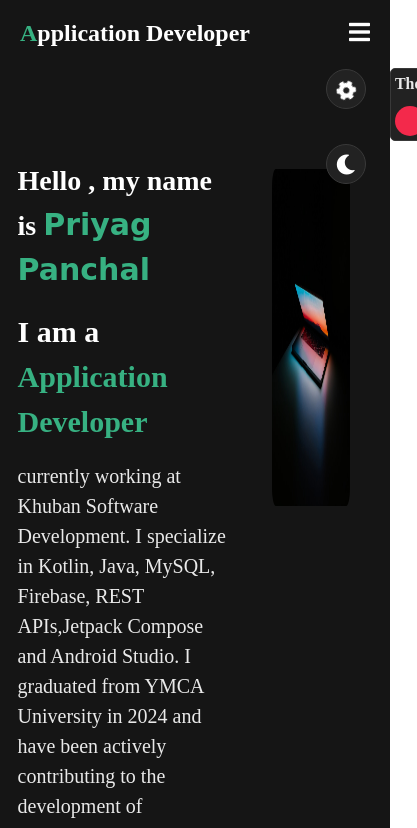
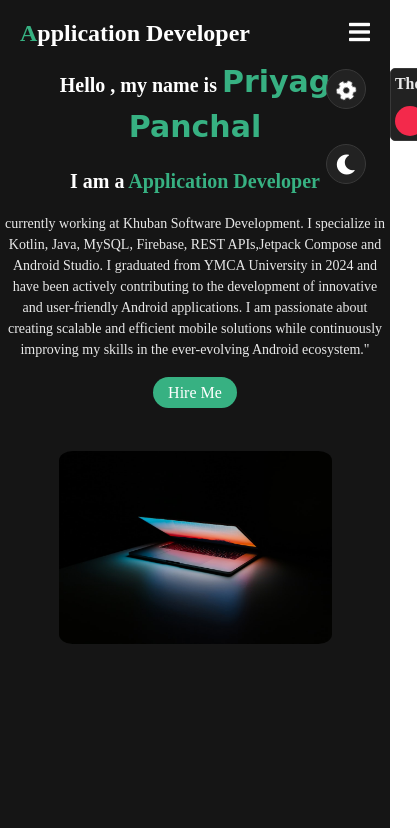
Before and after one commit to priyag2167/portfolio, a plain HTML site: page index.html in a window 390 px wide. Shown: the top 828 px of the page, 417 px wide, since content can reach past the window. Drawn offline with Linux system fonts and the light colour scheme; a web font is replaced by a local one.

Commit message:
responsive

```diff
--- a/style.css
+++ b/style.css
@@ -345,68 +345,123 @@ box-shadow: 0 0 20px rgba(48 , 46 , 77 ,0.15);
 }
 
 /* Home */
-.homeinfo{
+/* General container and layout styles */
+.homeinfo {
     flex: 0 0 60%;
     margin-top: 17vh;
     padding-left: 4vw;
-     color: var(--text-black-900);
-     max-width: 60%;
+    color: var(--text-black-900);
+    max-width: 60%;
+}
 
-}
-h3.hello{
+h3.hello {
     font-size: 28px;
     margin: 2vh 0;
 }
-h3.hello span{
-    font-family: 'clicker script' ,cursive;
+
+h3.hello span {
+    font-family: 'clicker script', cursive;
     font-size: 30px;
     font-weight: 700;
     color: var(--skin-color);
 }
-h3.myprofession{
+
+h3.myprofession {
     font-size: 30px;
     margin: 2vh 0;
 }
-.typing{
+
+.typing {
     color: var(--skin-color);
 }
-.homeinfo p{
+
+.homeinfo p {
     margin-bottom: 4.5vh;
     font-size: 20px;
     color: var(--text-black-700);
 }
-.home-img{
+
+.home-img {
     margin-top: 20vh;
     flex: 0 0 40%;
     max-width: 50%;
     text-align: center;
 }
-/* .home-img::before{
-    content: '';
-    position: absolute;
-    width: 5vw;
-    height: 5vh;
-    border-top: 10px solid var(--skin-color);
-    border-left: 10px solid var(--skin-color);
-    top: 10vh;
-    left: 50vw;
-}
- .home-img::after{
-    content: '';
-    position: absolute;
-    width: 5vw;
-    height: 5vh;
-    border-bottom: 10px solid var(--skin-color);
-    border-right: 10px solid var(--skin-color);
-    bottom: 1vh;
-    right: 3vw;
- } */
-.home-img img{
-     height: 40vh;
-     margin: auto;
+
+.home-img img {
+    height: 40vh;
+    margin: auto;
     width: 20vw;
     border-radius: 5%;
 }
+
+/* Responsive Design */
+@media (max-width: 1024px) {
+    .homeinfo {
+        margin-top: 10vh;
+        padding-left: 2vw;
+        max-width: 100%;
+        text-align: center;
+    }
+
+    .homeinfo h3.hello,
+    .homeinfo h3.myprofession {
+        font-size: 24px;
+    }
+
+    .homeinfo p {
+        font-size: 18px;
+    }
+
+    .home-img {
+        margin-top: 5vh;
+        max-width: 100%;
+    }
+
+    .home-img img {
+        width: 30vw;
+        height: auto;
+    }
+}
+
+@media (max-width: 768px) {
+    .row {
+        flex-direction: column;
+    }
+
+    .homeinfo {
+        margin-top: 5vh;
+        padding: 0;
+        text-align: center;
+    }
+
+    .homeinfo p {
+        margin-bottom: 2vh;
+        font-size: 16px;
+    }
+
+    .home-img img {
+        width: 50vw;
+        height: auto;
+    }
+}
+
+@media (max-width: 480px) {
+    .homeinfo h3.hello,
+    .homeinfo h3.myprofession {
+        font-size: 20px;
+    }
+
+    .homeinfo p {
+        font-size: 14px;
+    }
+
+    .home-img img {
+        width: 70vw;
+        height: auto;
+    }
+}
+
 /*About*/
 .about .about-content{
     flex: 0 0 100%;
```
